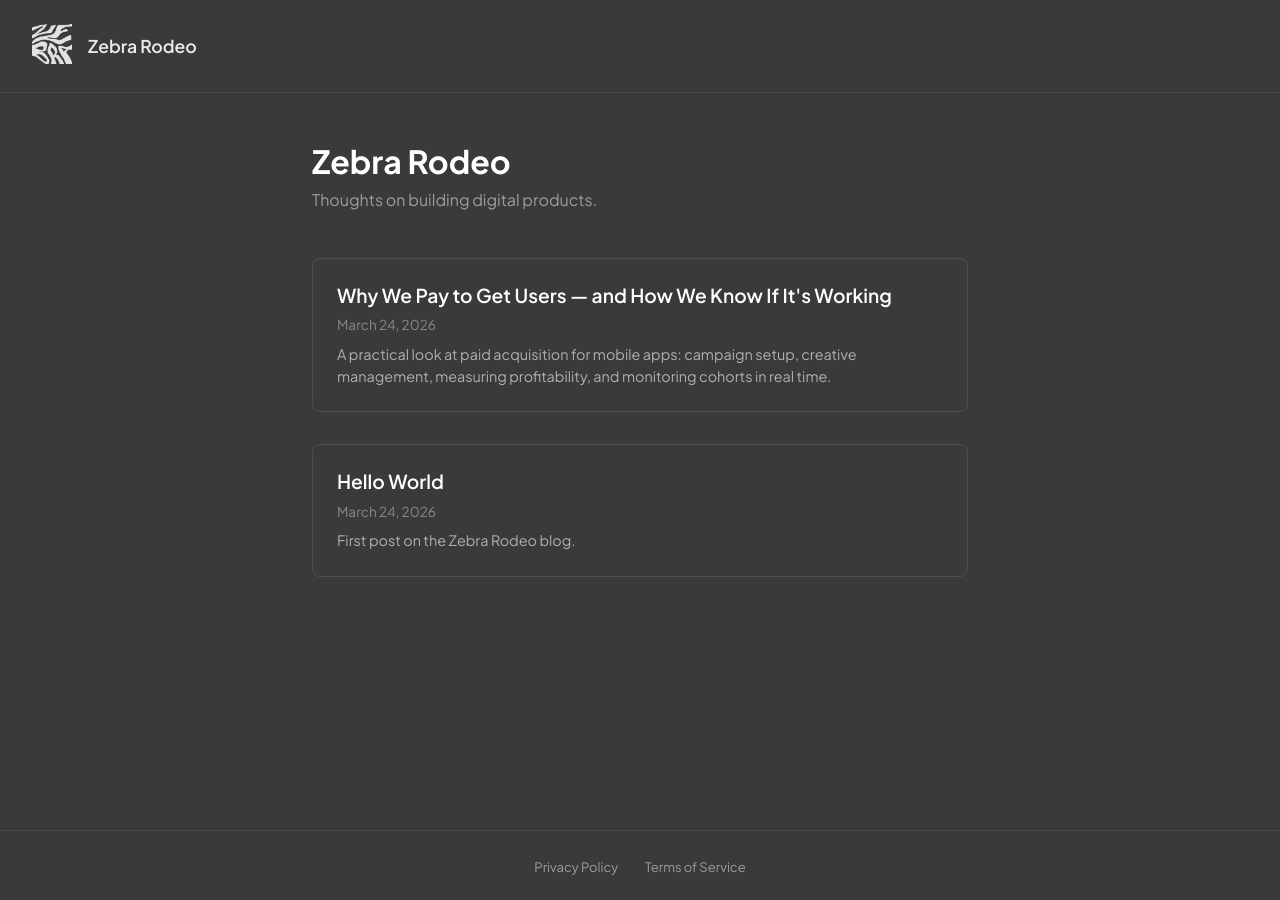
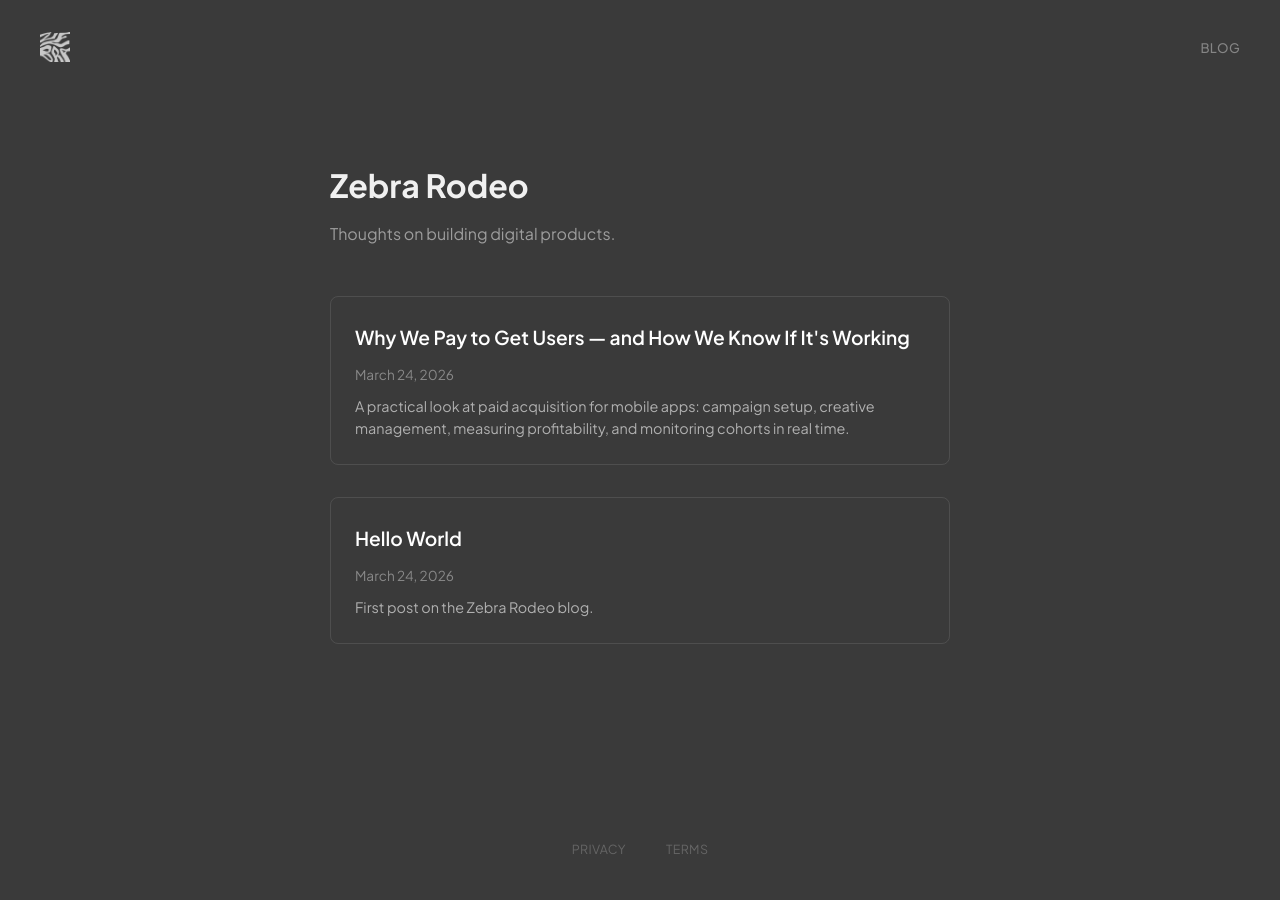
Before and after one commit to Zebra-Rodeo/zebra-rodeo.github.io, a Jekyll site: the page built from index.html, in a window 1280 px wide. Built offline with Jekyll 4.4.1, drawn with Linux system fonts in a browser that asks for light colours.

Commit message:
design: minimal header, clean footer, better layout spacing

```diff
--- a/_layouts/default.html
+++ b/_layouts/default.html
@@ -1,45 +1,105 @@
 <!DOCTYPE html>
 <html lang="{{ site.lang | default: 'en' }}">
 <head>
-  <meta charset="UTF-8">
-  <meta name="viewport" content="width=device-width, initial-scale=1.0">
+  <meta charset="utf-8">
+  <meta name="viewport" content="width=device-width, initial-scale=1">
   <link rel="preconnect" href="https://fonts.googleapis.com">
   <link rel="preconnect" href="https://fonts.gstatic.com" crossorigin>
-  <link href="https://fonts.googleapis.com/css2?family=Plus+Jakarta+Sans:wght@300;400;500;600;700&display=swap" rel="stylesheet">
-  <!-- Favicon -->
-  <link rel="icon" type="image/x-icon" href="/favicon/favicon.ico">
-  <link rel="icon" type="image/svg+xml" href="/favicon/favicon.svg">
-  <link rel="icon" type="image/png" sizes="96x96" href="/favicon/favicon-96x96.png">
-  <link rel="apple-touch-icon" href="/favicon/apple-touch-icon.png">
+  <link href="https://fonts.googleapis.com/css2?family=Plus+Jakarta+Sans:ital,wght@0,300;0,400;0,500;0,600;0,700;1,400&display=swap" rel="stylesheet">
+  <link rel="apple-touch-icon" sizes="180x180" href="/favicon/apple-touch-icon.png">
+  <link rel="icon" type="image/png" sizes="32x32" href="/favicon/favicon-32x32.png">
+  <link rel="icon" type="image/png" sizes="16x16" href="/favicon/favicon-16x16.png">
   <link rel="manifest" href="/favicon/site.webmanifest">
   {% seo %}
   <style>
-    * { margin: 0; padding: 0; box-sizing: border-box; }
-    body { background: #3A3A3A; color: white; font-family: 'Plus Jakarta Sans', sans-serif; min-height: 100vh; display: flex; flex-direction: column; }
-    header { padding: 1.5rem 2rem; display: flex; align-items: center; gap: 1rem; border-bottom: 1px solid rgba(255,255,255,0.08); }
-    header a { color: white; text-decoration: none; }
-    header img { height: 40px; object-fit: contain; }
-    header .site-title { font-size: 1.1rem; font-weight: 600; opacity: 0.9; }
-    main { flex: 1; max-width: 720px; margin: 0 auto; padding: 3rem 2rem; width: 100%; }
-    footer { padding: 1.5rem 2rem; text-align: center; border-top: 1px solid rgba(255,255,255,0.08); }
-    footer a { color: rgba(255,255,255,0.5); text-decoration: none; font-size: 13px; margin: 0 12px; }
-    footer a:hover { color: white; }
-    @media (max-width: 600px) { main { padding: 2rem 1.25rem; } }
+    *, *::before, *::after { margin: 0; padding: 0; box-sizing: border-box; }
+
+    body {
+      background: #3A3A3A;
+      color: #f0f0f0;
+      font-family: 'Plus Jakarta Sans', sans-serif;
+      font-size: 16px;
+      line-height: 1.7;
+      min-height: 100vh;
+      display: flex;
+      flex-direction: column;
+      -webkit-font-smoothing: antialiased;
+    }
+
+    a { color: inherit; text-decoration: none; }
+
+    header {
+      padding: 2rem 2.5rem;
+      display: flex;
+      align-items: center;
+      justify-content: space-between;
+    }
+    header .logo img {
+      height: 30px;
+      display: block;
+      opacity: 0.85;
+    }
+    header nav a {
+      font-size: 0.82rem;
+      font-weight: 500;
+      color: rgba(255,255,255,0.38);
+      margin-left: 2rem;
+      letter-spacing: 0.03em;
+      text-transform: uppercase;
+      transition: color 0.15s;
+    }
+    header nav a:hover { color: rgba(255,255,255,0.85); }
+
+    main {
+      flex: 1;
+      width: 100%;
+      max-width: 700px;
+      margin: 0 auto;
+      padding: 4rem 2.5rem 6rem;
+    }
+
+    footer {
+      padding: 2.5rem;
+      display: flex;
+      align-items: center;
+      justify-content: center;
+      gap: 2.5rem;
+    }
+    footer a {
+      font-size: 0.78rem;
+      color: rgba(255,255,255,0.22);
+      letter-spacing: 0.03em;
+      text-transform: uppercase;
+      transition: color 0.15s;
+    }
+    footer a:hover { color: rgba(255,255,255,0.6); }
+
+    @media (max-width: 640px) {
+      header { padding: 1.5rem; }
+      main { padding: 2.5rem 1.5rem 4rem; }
+      footer { padding: 2rem 1.5rem; }
+    }
   </style>
 </head>
 <body>
+
   <header>
-    <a href="/">
-      <img src="/zebra_rodeo_light.png" alt="{{ site.title }}">
+    <a class="logo" href="/">
+      <img src="/zebra_rodeo_light.png" alt="Zebra Rodeo">
     </a>
-    <a href="/"><span class="site-title">{{ site.title }}</span></a>
+    <nav>
+      <a href="/">Blog</a>
+    </nav>
   </header>
+
   <main>
     {{ content }}
   </main>
+
   <footer>
-    <a href="/privacy-policy.html">Privacy Policy</a>
-    <a href="/terms-of-service.html">Terms of Service</a>
+    <a href="/privacy-policy.html">Privacy</a>
+    <a href="/terms-of-service.html">Terms</a>
   </footer>
+
 </body>
 </html>
```
